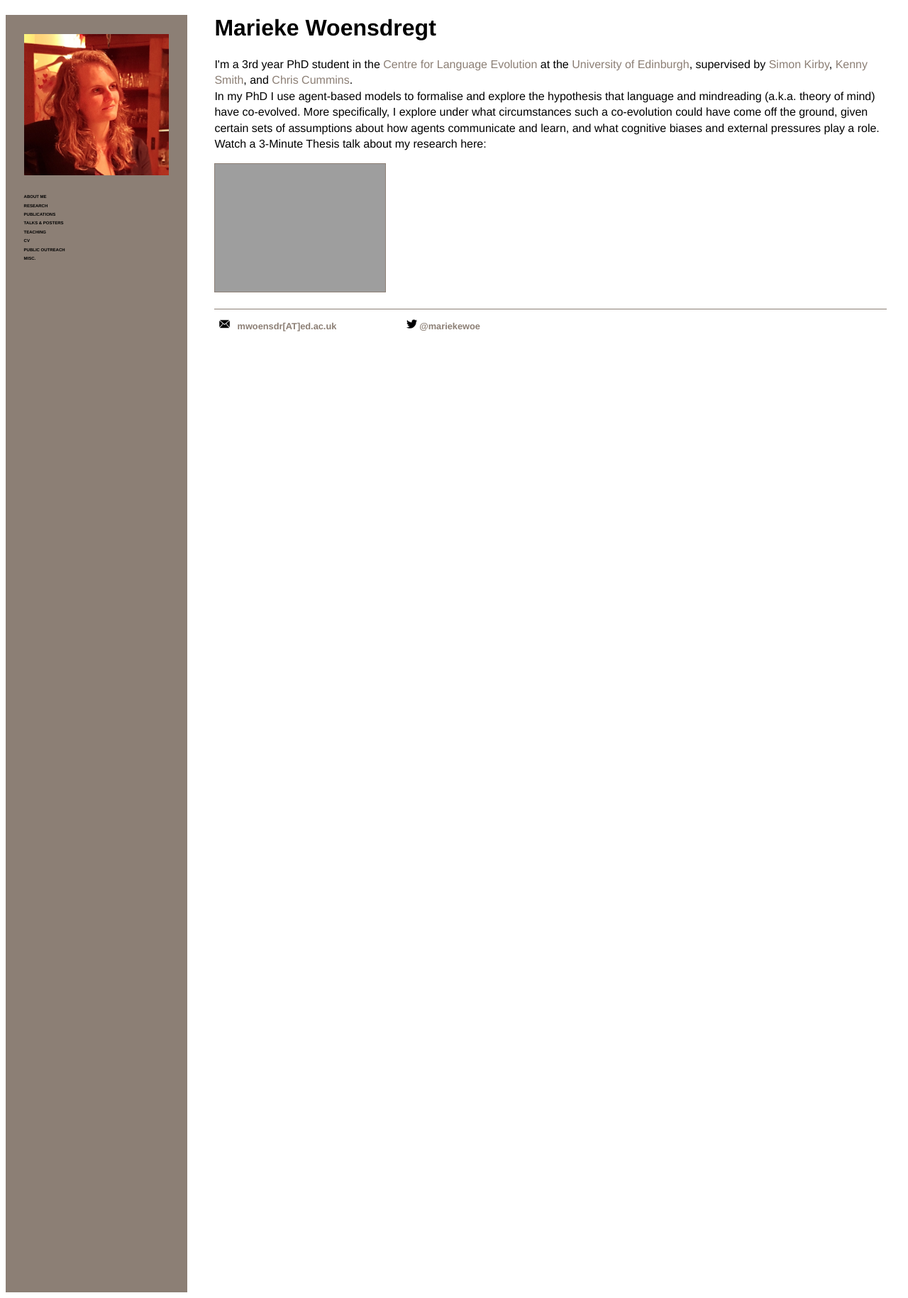
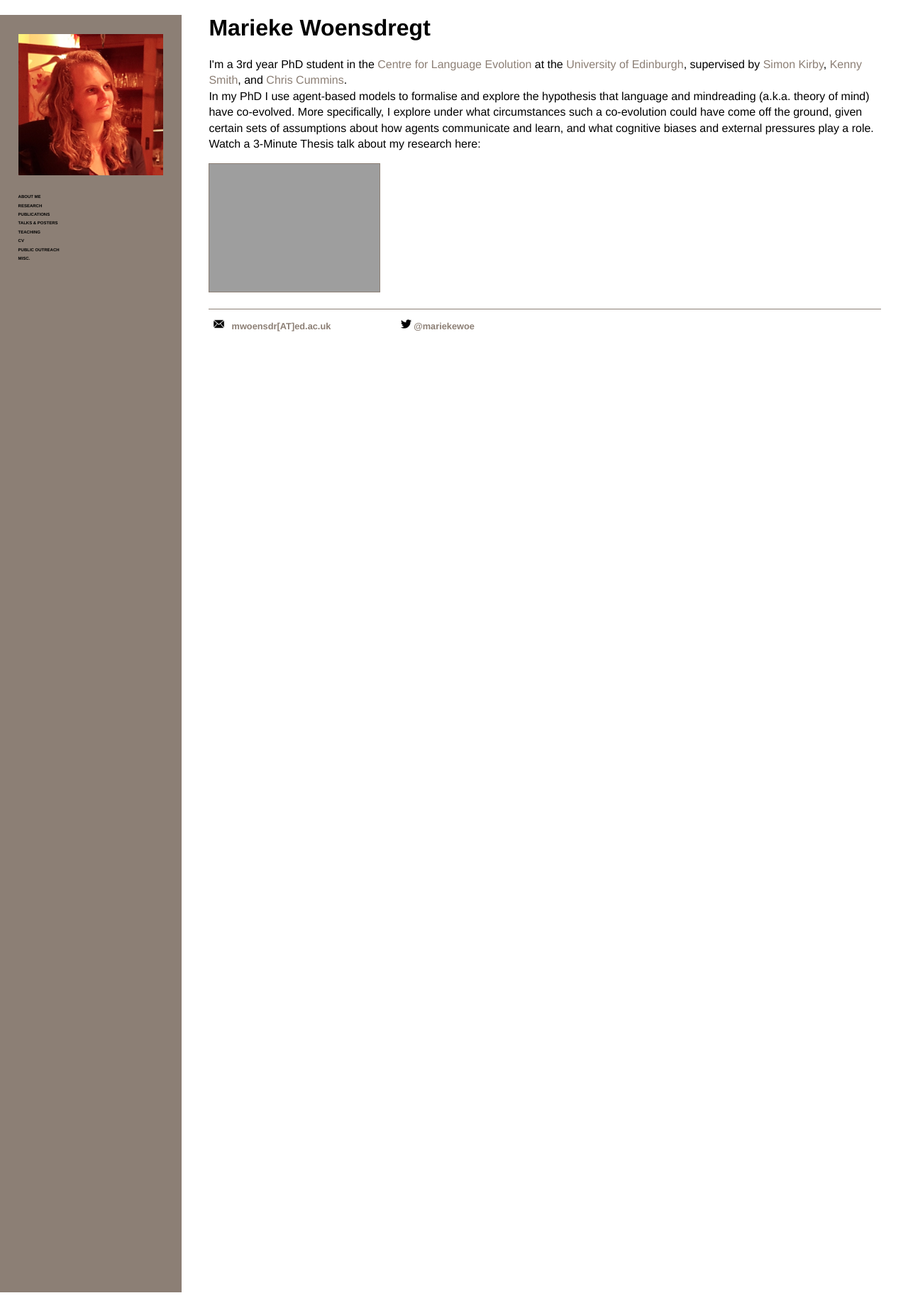
Before and after one commit to marieke-woensdregt/marieke-woensdregt.github.io, a Jekyll site: the page built from index.html, in a window 1280 px wide. Shown: the whole page at 71% size. Built offline with Jekyll 4.4.1, drawn with Linux system fonts in a browser that asks for light colours; grey boxes are pictures that could not be loaded.

Commit message:
Update main.css

```diff
--- a/css/main.css
+++ b/css/main.css
@@ -3,6 +3,9 @@ body {
     min-height:1800px;
     height: 100%;
     width: 100%;
+    margin-left:0px;
+    margin-top:0px;
+    margin-bottom:0px;
 }
 nav ul, footer ul {
     font-family:'Helvetica', 'Arial', 'Sans-Serif';
```
